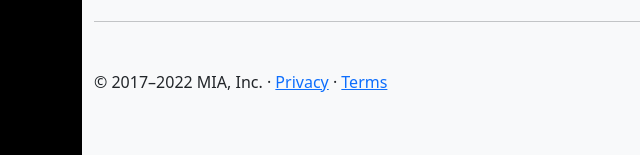
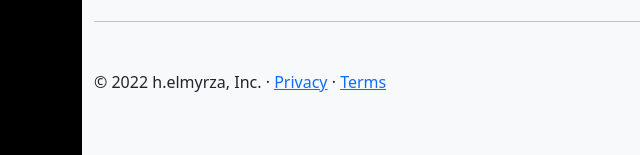
Before and after one commit to elmyrza55/my-porfolio2, a plain HTML site: page index.html in a window 1280 px wide. Shown: the part 3045-3200 px from the top of the page, 0-640 px from the left. Drawn offline with nearby package versions, Linux system fonts and the light colour scheme.

```diff
--- a/index.html
+++ b/index.html
@@ -197,7 +197,7 @@
                 <footer class="container">
                     <hr class="featurette-divider mt-5 mb-5">
                     <p class="float-end"><a href="#">Back to top</a></p>
-                    <p>© 2017–2022 MIA, Inc. · <a href="#">Privacy</a> · <a href="#">Terms</a></p>
+                    <p>© 2022 h.elmyrza, Inc. · <a href="#">Privacy</a> · <a href="#">Terms</a></p>
                 </footer>
             </div>
         </div>
```
